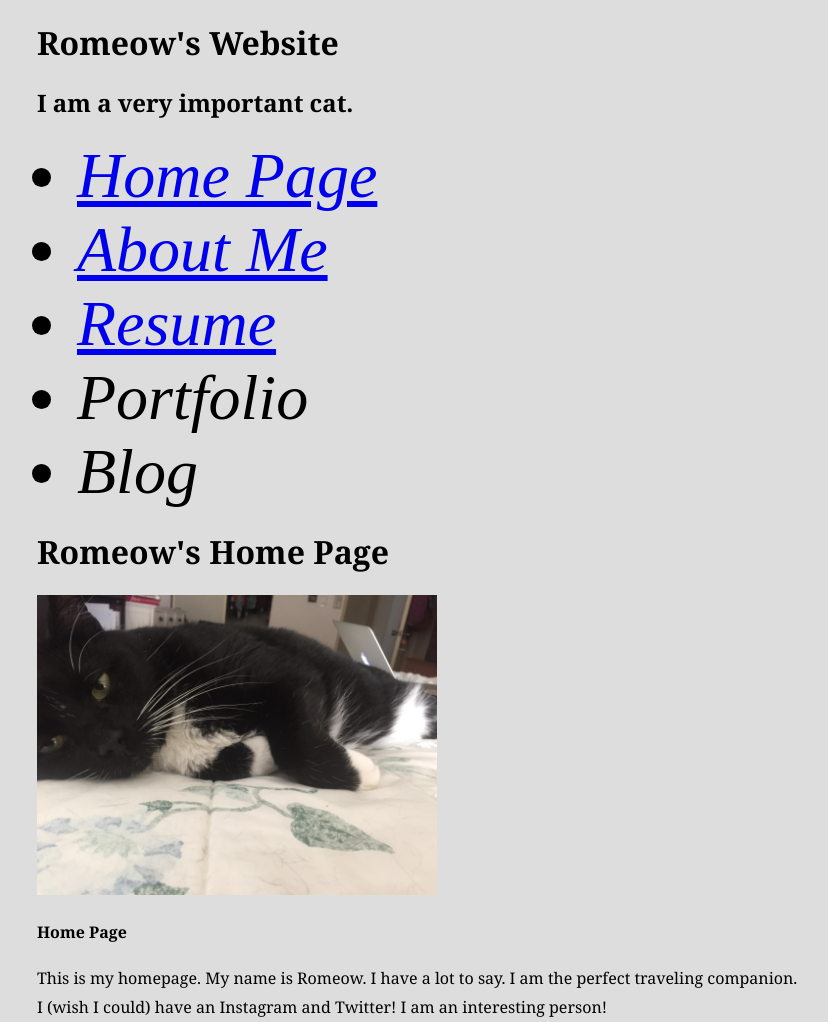
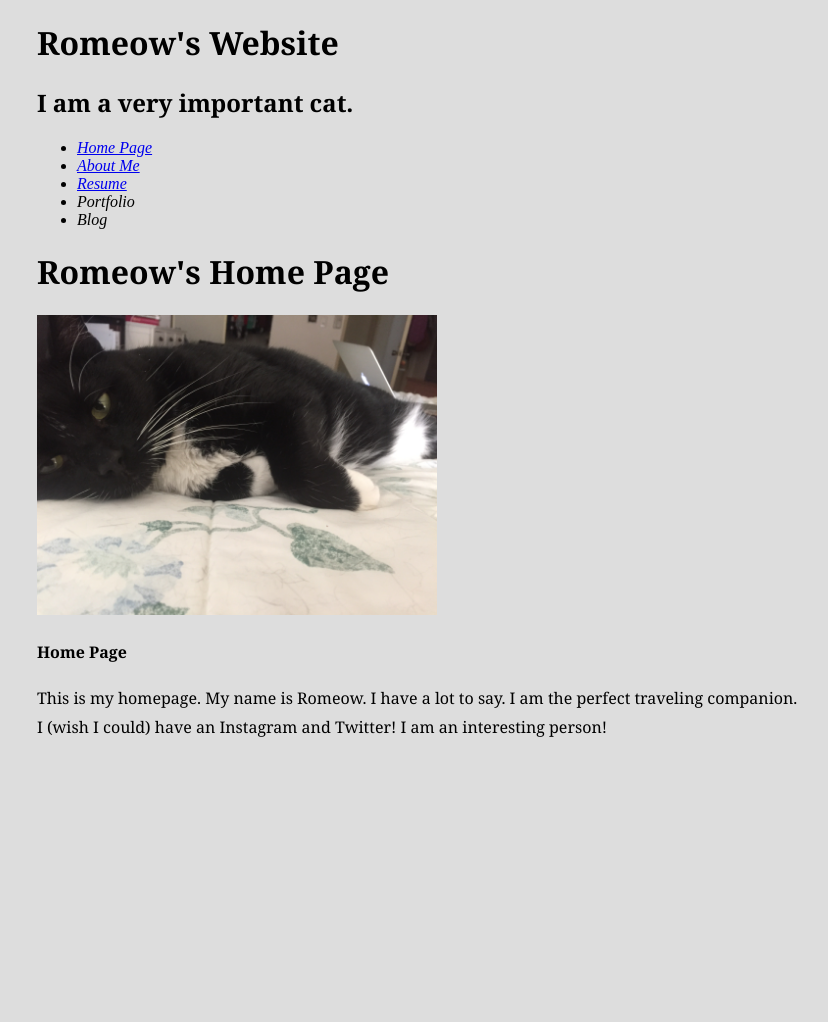
Before and after one commit to emeriwether/emeriwether.github.io, a Jekyll site: the page built from index.html, in a window 1280 px wide. Shown: the whole page, without its empty margins (155-983 px from the left). Built offline with Jekyll 4.4.1, drawn with Linux system fonts in a browser that asks for light colours; after the commit the page ends 900 px from its top, so only the background shows below that.

Commit message:
changed css for top nav font

```diff
--- a/css/styles.css
+++ b/css/styles.css
@@ -11,6 +11,6 @@ p {
 }
 
 .topNav {
-    font: 400% Raleway, "Times New Roman", Times, serif;
+    font: 100% Raleway, "Times New Roman", Times, serif;
     font-style: italic;
 }
```
